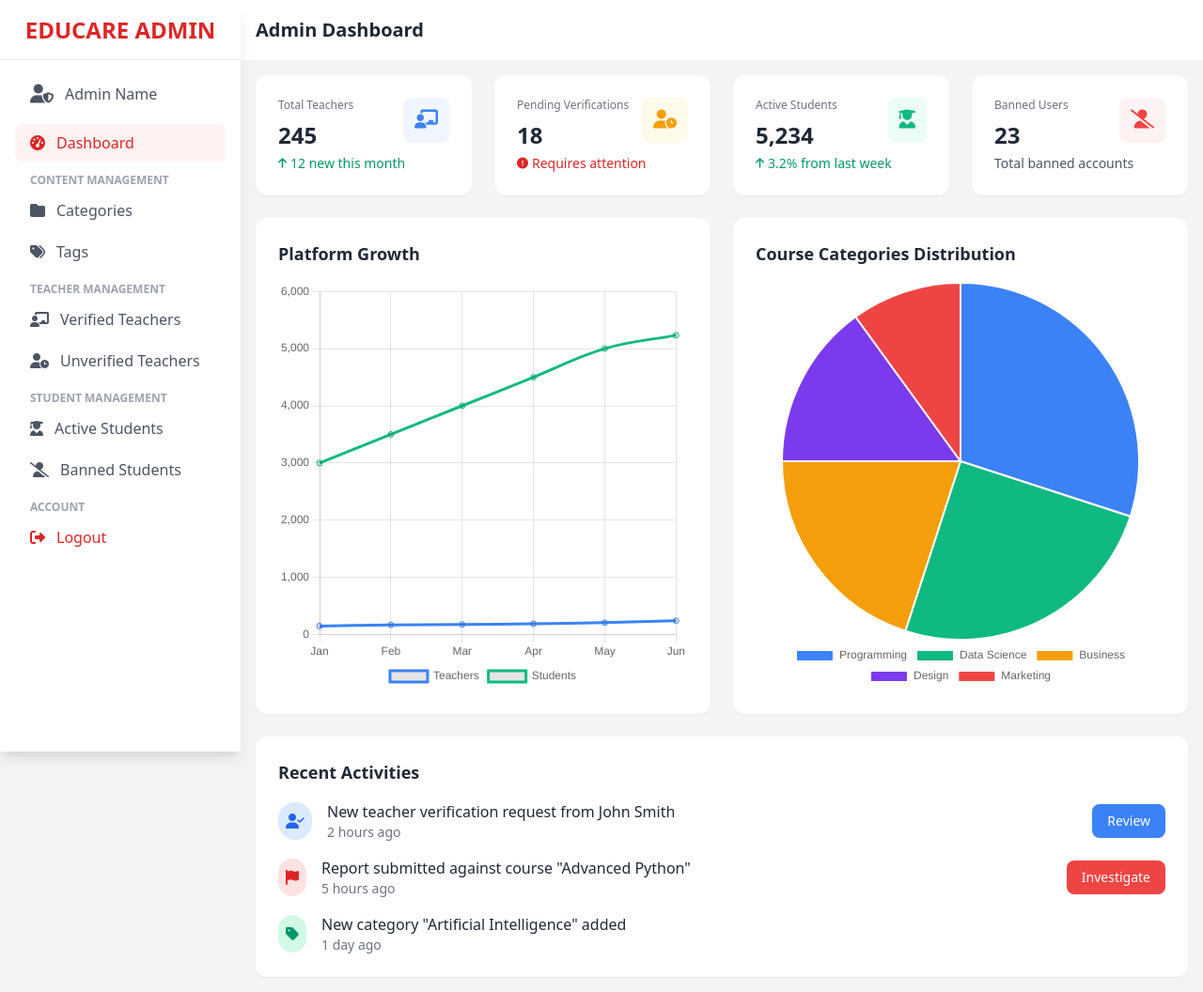
After one commit to ilyassan/youdemy, a PHP site: the page made by app/View/student/admin/index.php in a window 1280 px wide. The commit adds this page. Shown: the whole page at 94% size. Run offline with PHP 8.4, Linux system fonts and the light colour scheme; the template is opened without the code that fills it, so the values that code supplies are empty.

Commit message:
#13 Create the dashboard admin page.

```diff
--- /dev/null
+++ b/app/View/student/admin/index.php
@@ -0,0 +1,327 @@
+<!DOCTYPE html>
+<html lang="en">
+<head>
+    <meta charset="UTF-8">
+    <meta name="viewport" content="width=device-width, initial-scale=1.0">
+    <title>Admin Dashboard</title>
+    <link href="https://cdn.jsdelivr.net/npm/tailwindcss@2.2.19/dist/tailwind.min.css" rel="stylesheet">
+    <link rel="stylesheet" href="https://cdnjs.cloudflare.com/ajax/libs/font-awesome/6.4.0/css/all.min.css">
+    <script src="https://cdn.jsdelivr.net/npm/chart.js"></script>
+</head>
+<body class="bg-gray-100">
+    <!-- Sidebar -->
+    <aside id="sidebar" class="fixed top-0 left-0 h-screen w-64 bg-white shadow-lg transform -translate-x-full lg:translate-x-0 transition-transform duration-300 ease-in-out z-40">
+        <!-- Logo -->
+        <div class="flex items-center justify-center h-16 border-b">
+            <span class="text-red-600 font-bold text-2xl">EDUCARE ADMIN</span>
+        </div>
+
+        <!-- Navigation Menu -->
+        <nav class="py-4">
+            <!-- Admin Info -->
+            <div class="px-4 mb-3">
+                <div class="flex items-center gap-3 px-4 py-2 text-gray-600">
+                    <i class="fas fa-user-shield text-xl"></i>
+                    <span class="font-medium">Admin Name</span>
+                </div>
+            </div>
+
+            <!-- Sidebar Links -->
+            <div class="px-4 space-y-1">
+                <!-- Dashboard -->
+                <a href="/admin/dashboard" class="flex items-center gap-3 px-4 py-2 text-red-600 bg-red-50 rounded-lg">
+                    <i class="fas fa-tachometer-alt"></i>
+                    <span>Dashboard</span>
+                </a>
+
+                <!-- Content Management -->
+                <div class="space-y-1 pt-2">
+                    <p class="px-4 text-xs font-semibold text-gray-400 uppercase">Content Management</p>
+                    <a href="/admin/categories" class="flex items-center gap-3 px-4 py-2 text-gray-600 hover:bg-gray-100 rounded-lg">
+                        <i class="fas fa-folder"></i>
+                        <span>Categories</span>
+                    </a>
+                    <a href="/admin/tags" class="flex items-center gap-3 px-4 py-2 text-gray-600 hover:bg-gray-100 rounded-lg">
+                        <i class="fas fa-tags"></i>
+                        <span>Tags</span>
+                    </a>
+                </div>
+
+                <!-- Teacher Management -->
+                <div class="space-y-1 pt-2">
+                    <p class="px-4 text-xs font-semibold text-gray-400 uppercase">Teacher Management</p>
+                    <a href="/admin/teachers" class="flex items-center gap-3 px-4 py-2 text-gray-600 hover:bg-gray-100 rounded-lg">
+                        <i class="fas fa-chalkboard-teacher"></i>
+                        <span>Verified Teachers</span>
+                    </a>
+                    <a href="/admin/teachers/unverified" class="flex items-center gap-3 px-4 py-2 text-gray-600 hover:bg-gray-100 rounded-lg">
+                        <i class="fas fa-user-clock"></i>
+                        <span>Unverified Teachers</span>
+                    </a>
+                </div>
+
+                <!-- Student Management -->
+                <div class="space-y-1 pt-2">
+                    <p class="px-4 text-xs font-semibold text-gray-400 uppercase">Student Management</p>
+                    <a href="/admin/students" class="flex items-center gap-3 px-4 py-2 text-gray-600 hover:bg-gray-100 rounded-lg">
+                        <i class="fas fa-user-graduate"></i>
+                        <span>Active Students</span>
+                    </a>
+                    <a href="/admin/students/banned" class="flex items-center gap-3 px-4 py-2 text-gray-600 hover:bg-gray-100 rounded-lg">
+                        <i class="fas fa-user-slash"></i>
+                        <span>Banned Students</span>
+                    </a>
+                </div>
+
+                <!-- Logout Section -->
+                <div class="space-y-1 pt-2">
+                    <p class="px-4 text-xs font-semibold text-gray-400 uppercase">Account</p>
+                    <a href="/admin/logout" class="flex items-center gap-3 px-4 py-2 text-red-600 hover:bg-red-50 rounded-lg">
+                        <i class="fas fa-sign-out-alt"></i>
+                        <span>Logout</span>
+                    </a>
+                </div>
+            </div>
+        </nav>
+    </aside>
+
+    <!-- Main Content -->
+    <main class="lg:ml-64 min-h-screen flex flex-col-reverse">
+        <div class="p-4 bg-gray-100">
+            <!-- Stats Overview Cards -->
+            <section class="mb-6">
+                <div class="grid grid-cols-1 md:grid-cols-2 lg:grid-cols-4 gap-6">
+                    <!-- Total Teachers Card -->
+                    <div class="bg-white rounded-xl shadow-sm p-6">
+                        <div class="flex justify-between items-start">
+                            <div>
+                                <p class="text-xs font-medium text-gray-500">Total Teachers</p>
+                                <h3 class="text-2xl font-bold text-gray-800 mt-2">245</h3>
+                            </div>
+                            <div class="bg-blue-50 p-3 rounded-lg">
+                                <i class="fas fa-chalkboard-teacher text-blue-500 text-xl"></i>
+                            </div>
+                        </div>
+                        <span class="text-sm font-medium text-green-600 flex items-center gap-1 mt-1">
+                            <i class="fas fa-arrow-up text-xs"></i> 12 new this month
+                        </span>
+                    </div>
+
+                    <!-- Pending Verifications -->
+                    <div class="bg-white rounded-xl shadow-sm p-6">
+                        <div class="flex justify-between items-start">
+                            <div>
+                                <p class="text-xs font-medium text-gray-500">Pending Verifications</p>
+                                <h3 class="text-2xl font-bold text-gray-800 mt-2">18</h3>
+                            </div>
+                            <div class="bg-yellow-50 p-3 rounded-lg">
+                                <i class="fas fa-user-clock text-yellow-500 text-xl"></i>
+                            </div>
+                        </div>
+                        <span class="text-sm font-medium text-red-600 flex items-center gap-1 mt-1">
+                            <i class="fas fa-exclamation-circle text-xs"></i> Requires attention
+                        </span>
+                    </div>
+
+                    <!-- Active Students -->
+                    <div class="bg-white rounded-xl shadow-sm p-6">
+                        <div class="flex justify-between items-start">
+                            <div>
+                                <p class="text-xs font-medium text-gray-500">Active Students</p>
+                                <h3 class="text-2xl font-bold text-gray-800 mt-2">5,234</h3>
+                            </div>
+                            <div class="bg-green-50 p-3 rounded-lg">
+                                <i class="fas fa-user-graduate text-green-500 text-xl"></i>
+                            </div>
+                        </div>
+                        <span class="text-sm font-medium text-green-600 flex items-center gap-1 mt-1">
+                            <i class="fas fa-arrow-up text-xs"></i> 3.2% from last week
+                        </span>
+                    </div>
+
+                    <!-- Banned Users -->
+                    <div class="bg-white rounded-xl shadow-sm p-6">
+                        <div class="flex justify-between items-start">
+                            <div>
+                                <p class="text-xs font-medium text-gray-500">Banned Users</p>
+                                <h3 class="text-2xl font-bold text-gray-800 mt-2">23</h3>
+                            </div>
+                            <div class="bg-red-50 p-3 rounded-lg">
+                                <i class="fas fa-user-slash text-red-500 text-xl"></i>
+                            </div>
+                        </div>
+                        <span class="text-sm font-medium text-gray-600 flex items-center gap-1 mt-1">
+                            Total banned accounts
+                        </span>
+                    </div>
+                </div>
+            </section>
+
+            <!-- Charts Section -->
+            <section class="mb-6">
+                <div class="grid grid-cols-1 lg:grid-cols-2 gap-6">
+                    <!-- User Growth Chart -->
+                    <div class="bg-white rounded-xl shadow-sm p-6">
+                        <h3 class="text-lg font-semibold text-gray-800 mb-4">Platform Growth</h3>
+                        <canvas id="growthChart" height="300"></canvas>
+                    </div>
+
+                    <!-- Categories Distribution -->
+                    <div class="bg-white rounded-xl shadow-sm p-6">
+                        <h3 class="text-lg font-semibold text-gray-800 mb-4">Course Categories Distribution</h3>
+                        <canvas id="categoriesChart" height="300"></canvas>
+                    </div>
+                </div>
+            </section>
+
+            <!-- Recent Activities Section -->
+            <section>
+                <div class="bg-white rounded-xl shadow-sm p-6">
+                    <h3 class="text-lg font-semibold text-gray-800 mb-4">Recent Activities</h3>
+                    <div class="space-y-4">
+                        <div class="flex items-center gap-4">
+                            <div class="bg-blue-100 p-2 rounded-full">
+                                <i class="fas fa-user-check text-blue-600"></i>
+                            </div>
+                            <div>
+                                <p class="text-gray-800">New teacher verification request from John Smith</p>
+                                <p class="text-sm text-gray-500">2 hours ago</p>
+                            </div>
+                            <button class="ml-auto bg-blue-500 text-white px-4 py-2 rounded-lg text-sm">Review</button>
+                        </div>
+                        <div class="flex items-center gap-4">
+                            <div class="bg-red-100 p-2 rounded-full">
+                                <i class="fas fa-flag text-red-600"></i>
+                            </div>
+                            <div>
+                                <p class="text-gray-800">Report submitted against course "Advanced Python"</p>
+                                <p class="text-sm text-gray-500">5 hours ago</p>
+                            </div>
+                            <button class="ml-auto bg-red-500 text-white px-4 py-2 rounded-lg text-sm">Investigate</button>
+                        </div>
+                        <div class="flex items-center gap-4">
+                            <div class="bg-green-100 p-2 rounded-full">
+                                <i class="fas fa-tag text-green-600"></i>
+                            </div>
+                            <div>
+                                <p class="text-gray-800">New category "Artificial Intelligence" added</p>
+                                <p class="text-sm text-gray-500">1 day ago</p>
+                            </div>
+                        </div>
+                    </div>
+                </div>
+            </section>
+        </div>
+
+        <!-- Header -->
+        <header class="bg-white shadow-sm">
+            <div class="flex h-16 items-center justify-between px-4 py-3">
+                <h1 class="text-xl font-semibold text-gray-800">Admin Dashboard</h1>
+
+                <div class="flex items-center gap-4">
+                    <button id="sidebarToggle" class="lg:hidden bg-red-600 text-white p-2 rounded-lg">
+                        <i class="fas fa-bars"></i>
+                    </button>
+                </div>
+            </div>
+        </header>
+    </main>
+
+    <!-- JavaScript for Charts -->
+    <script>
+        // Growth Chart Data
+        const growthData = {
+            labels: ['Jan', 'Feb', 'Mar', 'Apr', 'May', 'Jun'],
+            datasets: [{
+                label: 'Teachers',
+                data: [150, 170, 180, 190, 210, 245],
+                borderColor: '#3B82F6',
+                tension: 0.4,
+                fill: false
+            }, {
+                label: 'Students',
+                data: [3000, 3500, 4000, 4500, 5000, 5234],
+                borderColor: '#10B981',
+                tension: 0.4,
+                fill: false
+            }]
+        };
+
+        // Categories Chart Data
+        const categoriesData = {
+            labels: ['Programming', 'Data Science', 'Business', 'Design', 'Marketing'],
+            datasets: [{
+                data: [30, 25, 20, 15, 10],
+                backgroundColor: ['#3B82F6', '#10B981', '#F59E0B', '#7C3AED', '#EF4444']
+            }]
+        };
+
+        // Render Growth Chart
+        const growthCtx = document.getElementById('growthChart').getContext('2d');
+        new Chart(growthCtx, {
+            type: 'line',
+            data: growthData,
+            options: {
+                responsive: true,
+                plugins: {
+                    legend: {
+                        position: 'bottom'
+                    }
+                },
+                scales: {
+                    y: {
+                        beginAtZero: true,
+                        ticks: {
+                            callback: function(value) {
+                                return value.toLocaleString();
+                            }
+                        }
+                    }
+                }
+            }
+        });
+
+        // Render Categories Chart
+        const categoriesCtx = document.getElementById('categoriesChart').getContext('2d');
+        new Chart(categoriesCtx, {
+            type: 'pie',
+            data: categoriesData,
+            options: {
+                responsive: true,
+                plugins: {
+                    legend: {
+                        position: 'bottom'
+                    }
+                }
+            }
+        });
+    </script>
+    <!-- Previous code remains the same until right before the closing </body> tag. Add this script right before </body>: -->
+
+    <!-- Add this right before closing body tag -->
+    <script>
+        // Mobile menu toggle functionality
+        document.getElementById('sidebarToggle').addEventListener('click', function() {
+            const sidebar = document.getElementById('sidebar');
+            if (sidebar.classList.contains('-translate-x-full')) {
+                sidebar.classList.remove('-translate-x-full');
+                sidebar.classList.add('translate-x-0');
+            } else {
+                sidebar.classList.remove('translate-x-0');
+                sidebar.classList.add('-translate-x-full');
+            }
+        });
+
+        // Close sidebar when clicking outside on mobile
+        document.addEventListener('click', function(event) {
+            const sidebar = document.getElementById('sidebar');
+            const sidebarToggle = document.getElementById('sidebarToggle');
+
+            if (!sidebar.contains(event.target) && !sidebarToggle.contains(event.target)) {
+                sidebar.classList.remove('translate-x-0');
+                sidebar.classList.add('-translate-x-full');
+            }
+        });
+    </script>
+</body>
+</html>
--- a/app/View/student/teacher/index.php
+++ b/app/View/student/teacher/index.php
@@ -246,9 +246,6 @@
                 </div>
             </section>
 
-
-
-
         </div>
 
         <header class="bg-white shadow-sm">
```
Also changed, not shown: app/Pages/DashboardAdminPage.php (added, +9 -0 lines), public/index.php (+6 -5 lines).
